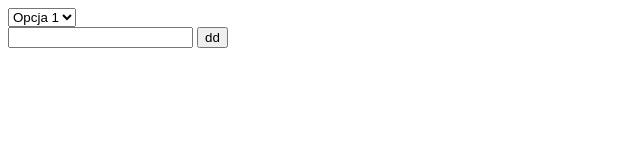
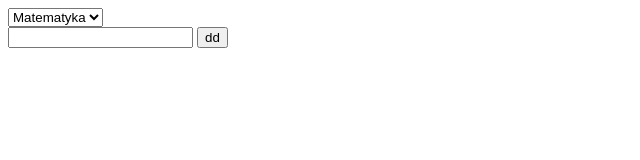
Before and after one commit to Hubert-Kula/ile-lekcji, a plain HTML site: page add.html in a window 1280 px wide. Shown: the full height of the page, 0-640 px from the left. Drawn offline with Linux system fonts and the light colour scheme.

Commit message:
Zaktualizowano publikowanie

```diff
--- a/add.html
+++ b/add.html
@@ -4,10 +4,10 @@
     </head>
     <body>
         <select id="mySelect">
-            <option value="option1">Opcja 1</option>
-            <option value="option2">Opcja 2</option>
-            <option value="option3">Opcja 3</option>
-            <option value="option4">Opcja 4</option>
+            <option value="Matematyka">Matematyka</option>
+            <option value="J.polski">J.polski</option>
+            <option value="Historia">Historia</option>
+            <option value="Chemia">Chemia</option>
           </select>
           <br>
           <input type="text" id="gf">
@@ -43,7 +43,7 @@ var gf = document.getElementById("gf")
         database.ref("notes/" + select.value).set({
             title: select.value,
             content: gf.value,
-            type: pink
+            type: "pink",
 
   });
 }
```
